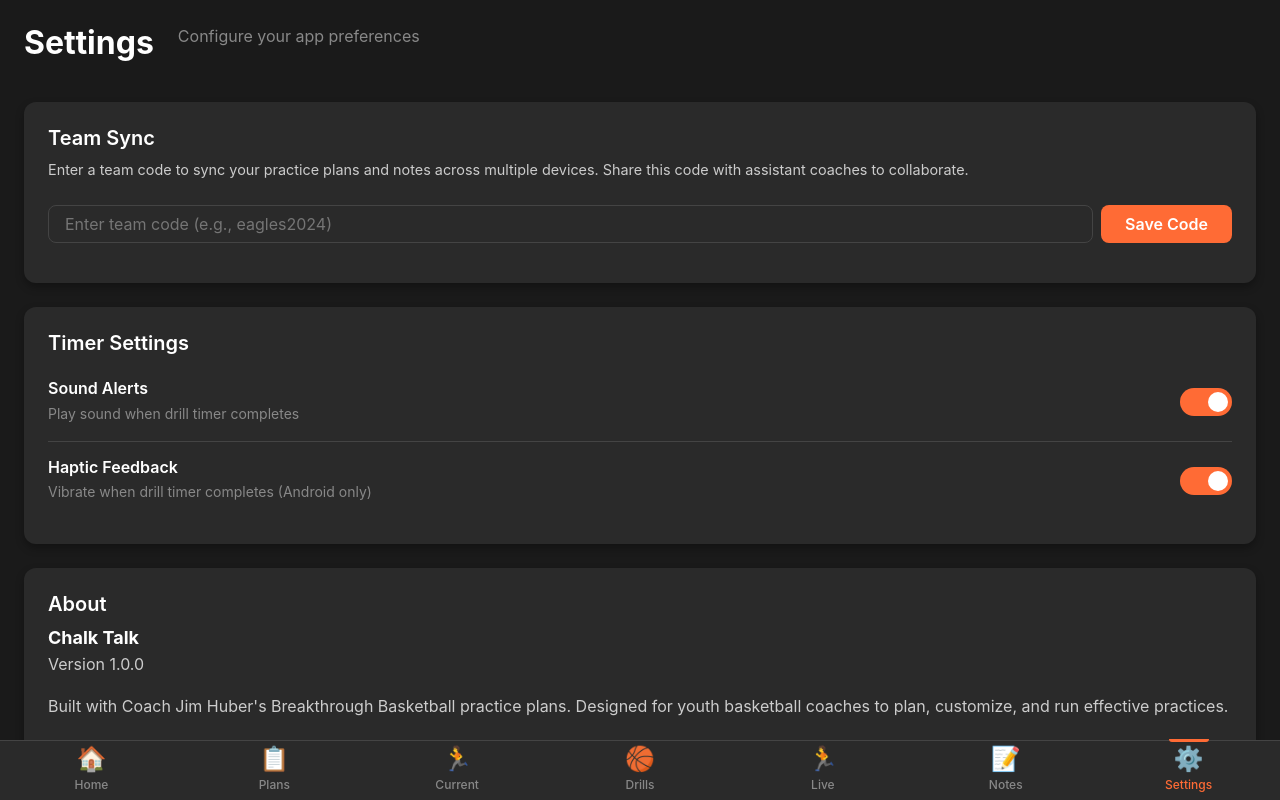
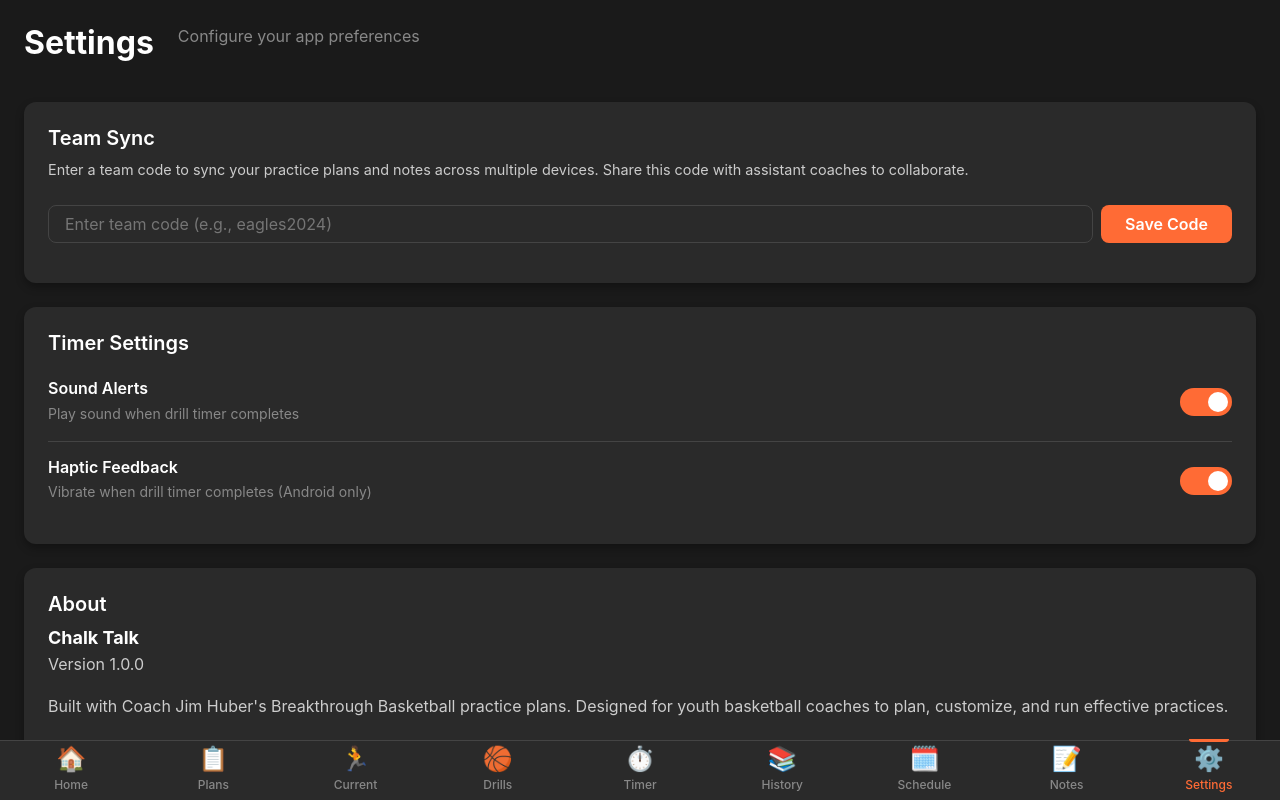
Before and after one commit to vpanep1-oss/chalk-talk, a React (Vite) app: page /settings in a window 1280 px wide. Built offline with nearby package versions, Linux system fonts and the light colour scheme; no server answers.

Commit message:
Add History and Schedule links to navigation menu

```diff
--- a/src/components/Navigation.jsx
+++ b/src/components/Navigation.jsx
@@ -21,8 +21,16 @@ const Navigation = () => {
         <span className="nav-label">Drills</span>
       </NavLink>
       <NavLink to="/timer" className="nav-item">
-        <span className="nav-icon">🏃</span>
-        <span className="nav-label">Live</span>
+        <span className="nav-icon">⏱️</span>
+        <span className="nav-label">Timer</span>
+      </NavLink>
+      <NavLink to="/history" className="nav-item">
+        <span className="nav-icon">📚</span>
+        <span className="nav-label">History</span>
+      </NavLink>
+      <NavLink to="/schedule" className="nav-item">
+        <span className="nav-icon">🗓️</span>
+        <span className="nav-label">Schedule</span>
       </NavLink>
       <NavLink to="/notes" className="nav-item">
         <span className="nav-icon">📝</span>
```
